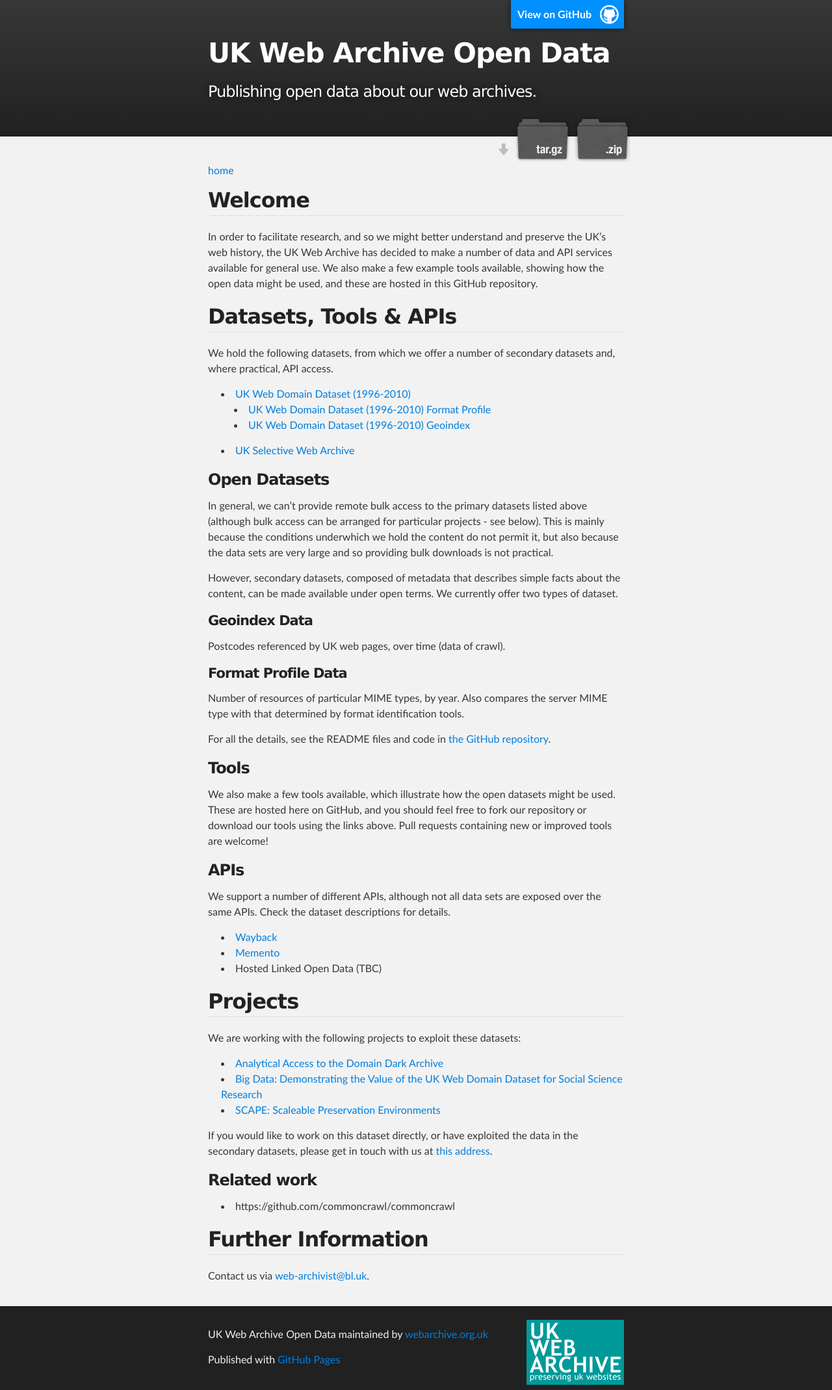
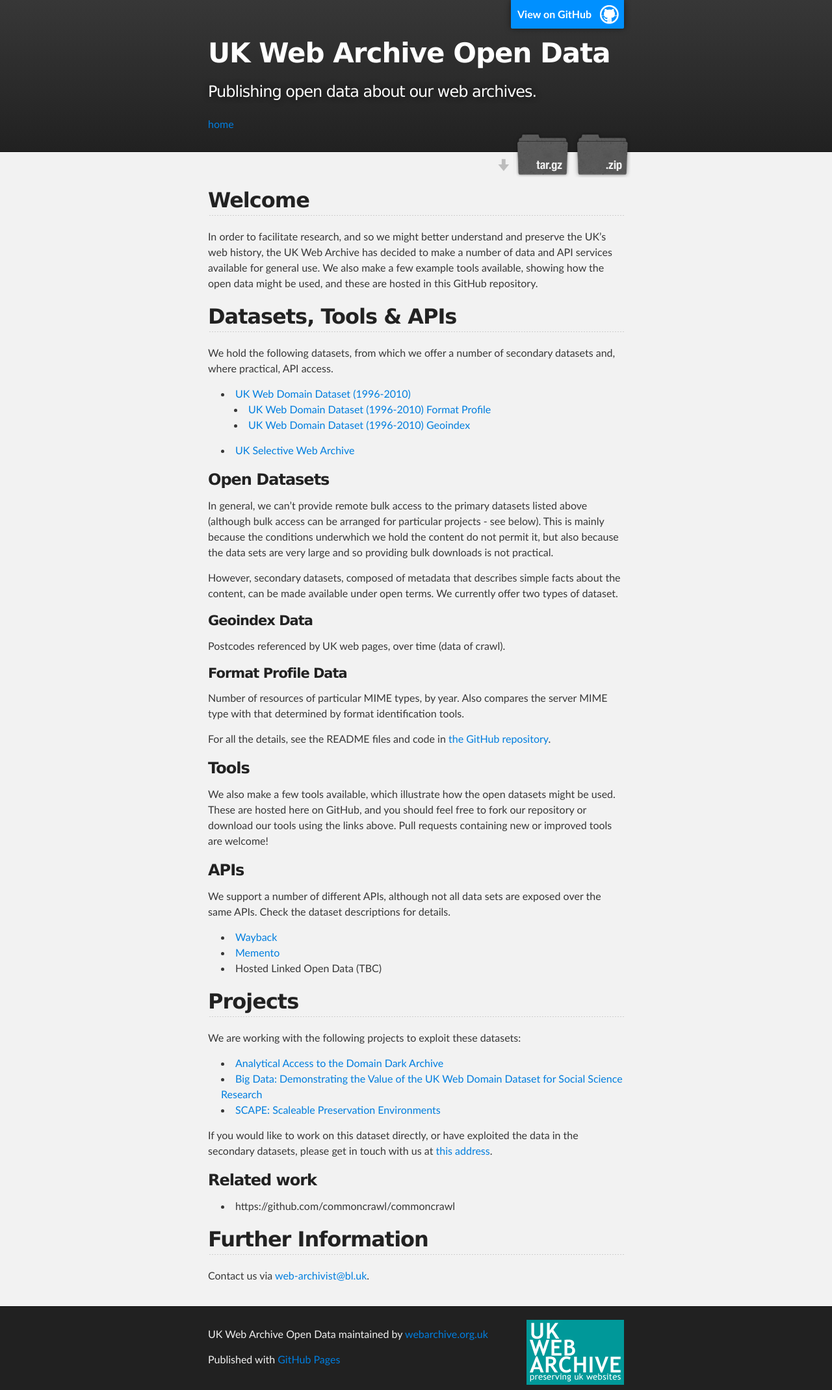
Before and after one commit to ukwa/opendata, a Jekyll site: the page built from index.md, in a window 1280 px wide. Shown: the whole page at 65% size. Built offline with Jekyll 4.4.1, drawn with Linux system fonts in a browser that asks for light colours.

Commit message:
Attempted to tweak breadcrumb location.

```diff
--- a/_layouts/default.html
+++ b/_layouts/default.html
@@ -20,17 +20,6 @@
           <h1 id="project_title"><a href="/opendata/">UK Web Archive Open Data</a></h1>
           <h2 id="project_tagline">Publishing open data about our web archives.</h2>
 
-            <section id="downloads">
-              <a class="zip_download_link" href="https://github.com/ukwa/opendata/zipball/master">Download this project as a .zip file</a>
-              <a class="tar_download_link" href="https://github.com/ukwa/opendata/tarball/master">Download this project as a tar.gz file</a>
-            </section>
-        </header>
-    </div>
-
-    <!-- MAIN CONTENT -->
-    <div id="main_content_wrap" class="outer">
-      <section id="main_content" class="inner">
-
 {% capture url_parts %} {{ page.url | remove: "/index.html" | replace:'/'," " }}{% endcapture %}
 {% capture num_parts %}{{ url_parts | number_of_words | minus: 1 }}{% endcapture %}
 {% assign previous="/opendata" %}
@@ -50,6 +39,17 @@
   {% endfor %}
  {% endif %}
 </ul>
+
+            <section id="downloads">
+              <a class="zip_download_link" href="https://github.com/ukwa/opendata/zipball/master">Download this project as a .zip file</a>
+              <a class="tar_download_link" href="https://github.com/ukwa/opendata/tarball/master">Download this project as a tar.gz file</a>
+            </section>
+        </header>
+    </div>
+
+    <!-- MAIN CONTENT -->
+    <div id="main_content_wrap" class="outer">
+      <section id="main_content" class="inner">
 
 	<h2>{{ page.title }}</h2>
 	{{ content }}
```
